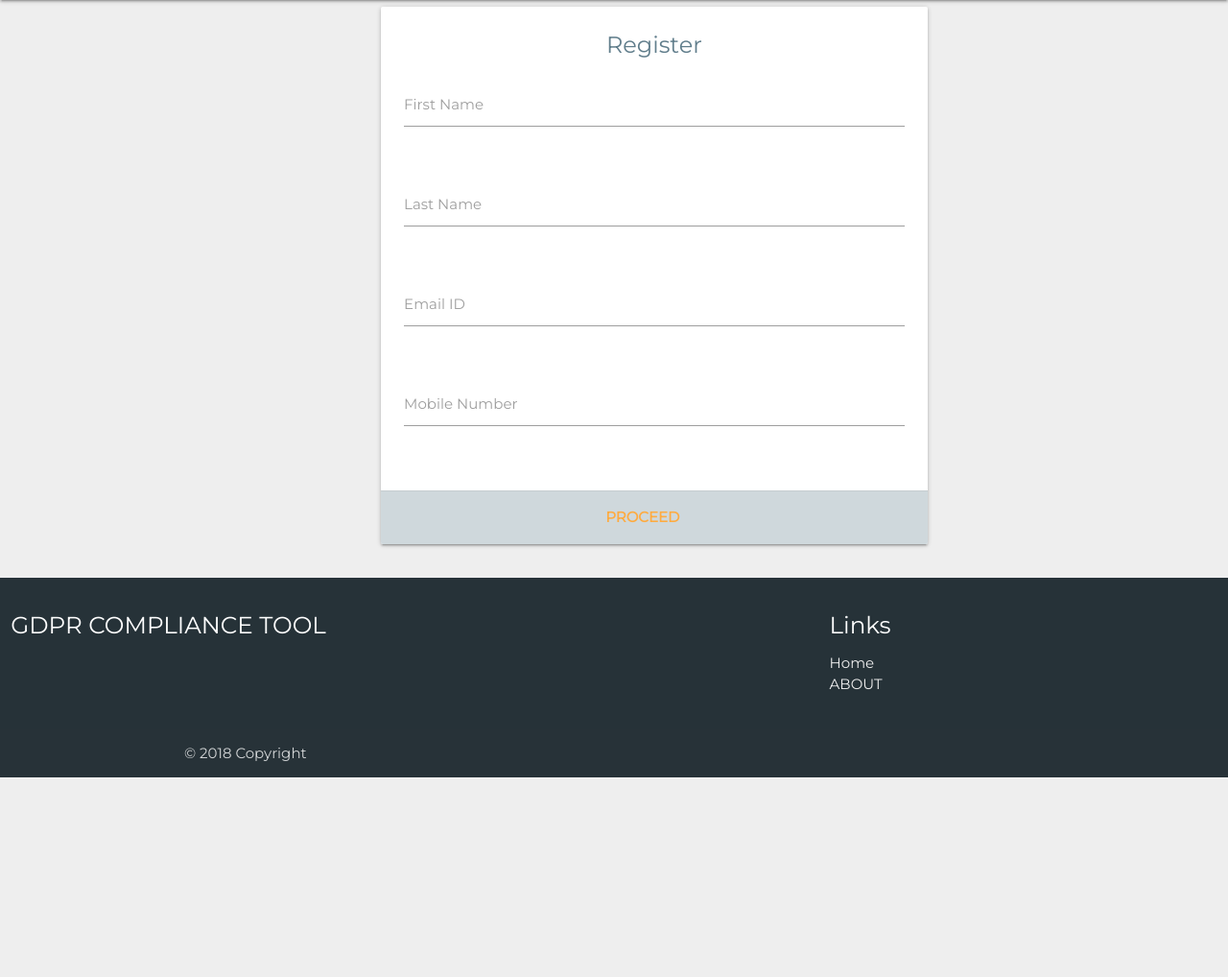
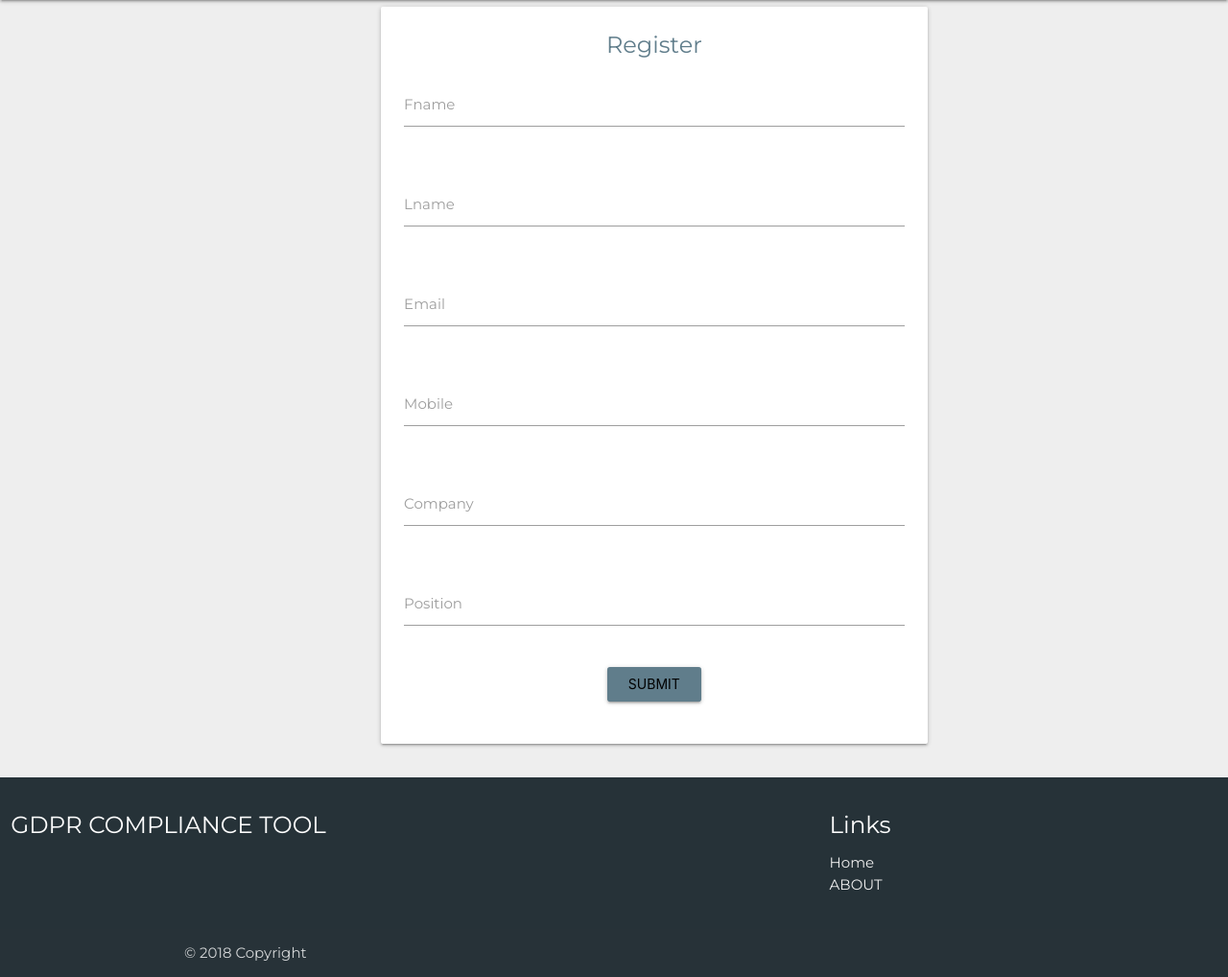
Before and after one commit to viswateja110/GDPR-Compliance-Tool, a Flask app: template templates/details.html in a window 1280 px wide. Shown: the part 87-1105 px from the top of the page at 96% size. Before the commit the page ends 897 px from the top, so only its background shows below. Run offline with Flask 2, Linux system fonts and the light colour scheme; the template is opened without the code that fills it, so the values that code supplies are empty, except form fields; form fields are guessed from the names that the template uses; parts of the project's set-up code (start-up, migrations or seed data) failed here and were passed over.

Commit message:
added forms

```diff
--- a/app.py
+++ b/app.py
@@ -1,6 +1,9 @@
 from flask import Flask,render_template,request
+from formmanagement import Details
+
 
 app=Flask(__name__)
+app.config['SECRET_KEY']='953c02c58733be2c9831a67c86b6e7c0'
 @app.route("/")
 def index():
     return render_template("home.html")
@@ -10,18 +13,11 @@ def about():
     return render_template("about.html")
 @app.route("/details")
 def details():
-    return render_template("details.html")
-@app.route("/check",methods=['GET','POST'])
-def check():
-    if request.method=='POST':
-        fname=request.form['fname']
-        lname=request.form['lname']
-        if fname!='' and lname!='':
-            return 'dashboard'
-        else:
-            return 'please fill all the fields'
-    else:
-        return 'error'
+    form=Details()
+    return render_template("details.html",form=form)
+
+
+
 
 if __name__=='__main__':
     app.run(debug=True)
--- a/templates/details.html
+++ b/templates/details.html
@@ -6,36 +6,50 @@
         <div class="card white darken-1 center" style="width: 300%; margin-left: -50%;" >
             <div class="card-content blue-grey-text">
                 <span class="card-title">Register</span>
-                <form method="POST" action="/check">
+                <form method="POST" action="">
+                    {{ form.hidden_tag() }}
                     <div class="row">
                         <div class="input-field col s12">
-                            <input id="first_name" type="text" class="validate" name="fname">
-                            <label for="last_name">First Name</label>
+                            {{ form.fname(class="validate") }}
+                            {{ form.fname.label() }}
                         </div>
                     </div>
                     <div class="row">
                         <div class="input-field col s12">
-                            <input id="last_name" type="text" class="validate" name="lname">
-                            <label for="last_name">Last Name</label>
+                                {{ form.lname(class="validate") }}
+                                {{ form.lname.label() }}
                         </div>
                     </div>
                     <div class="row">
                         <div class="input-field col s12">
-                          <input id="last_name" type="text" class="validate" name="email">
-                          <label for="last_name">Email ID</label>
+                                {{ form.email(class="validate") }}
+                                {{ form.email.label() }}
                         </div>
                     </div>
                     <div class="row">
                         <div class="input-field col s12">
-                            <input id="last_name" type="text" class="validate" name="mobile">
-                            <label for="last_name">Mobile Number</label>
+                                {{ form.mobile(class="validate") }}
+                                {{ form.mobile.label() }}
                         </div>
                     </div>
-                </form>
+                    <div class="row">
+                        <div class="input-field col s12">
+                                {{ form.company(class="validate") }}
+                                {{ form.company.label() }}
+                        </div>
+                    </div>
+                    <div class="row">
+                        <div class="input-field col s12">
+                                {{ form.position(class="validate") }}
+                                {{ form.position.label() }}
+                        </div>
+                    </div>
+                    <div class="row">
+                       {{ form.submit(class="btn blue-grey orange-text waves-effect waves-light") }}
+                    </div>
+                    </form>
             </div>
-            <div class="card-action  blue-grey lighten-4">
-                <a href="/check"><b>Proceed</b></a>
-            </div>
+
         </div>
     </div>
 </div>
```
Also changed, not shown: formmanagement.py (added, +11 -0 lines).
